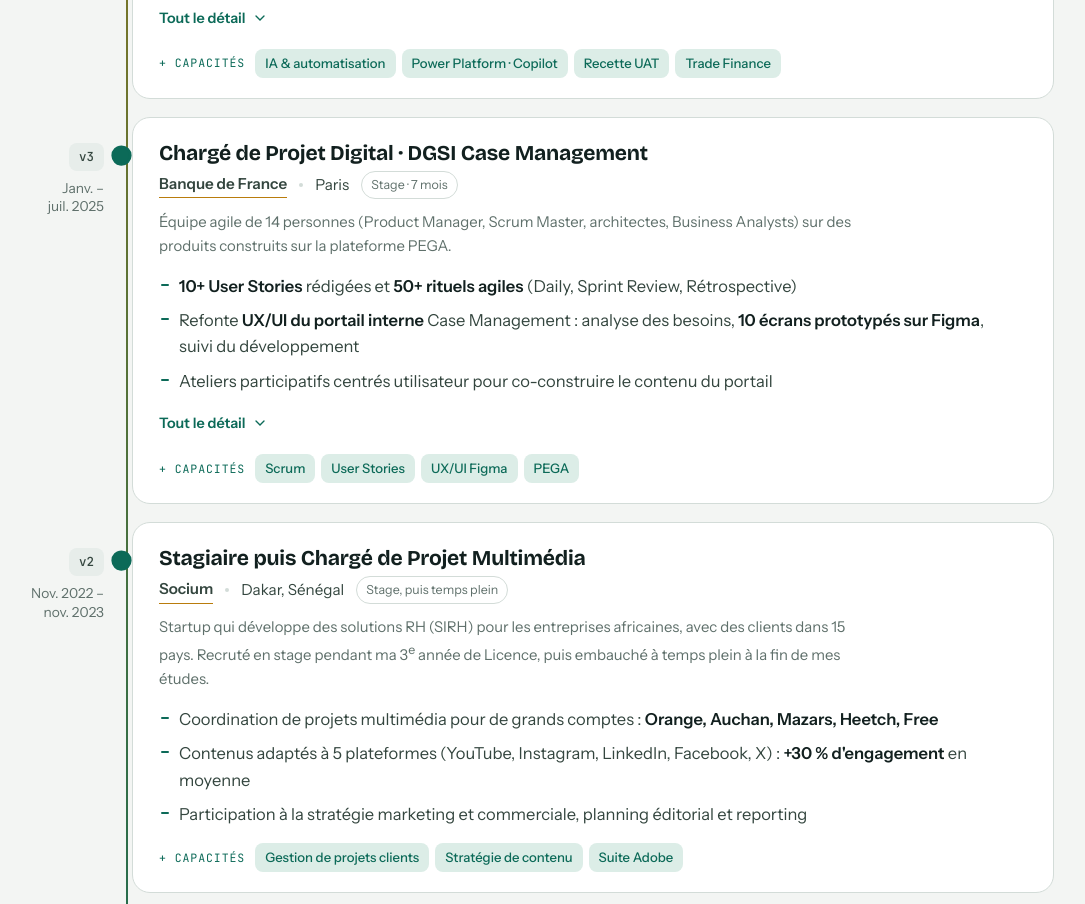
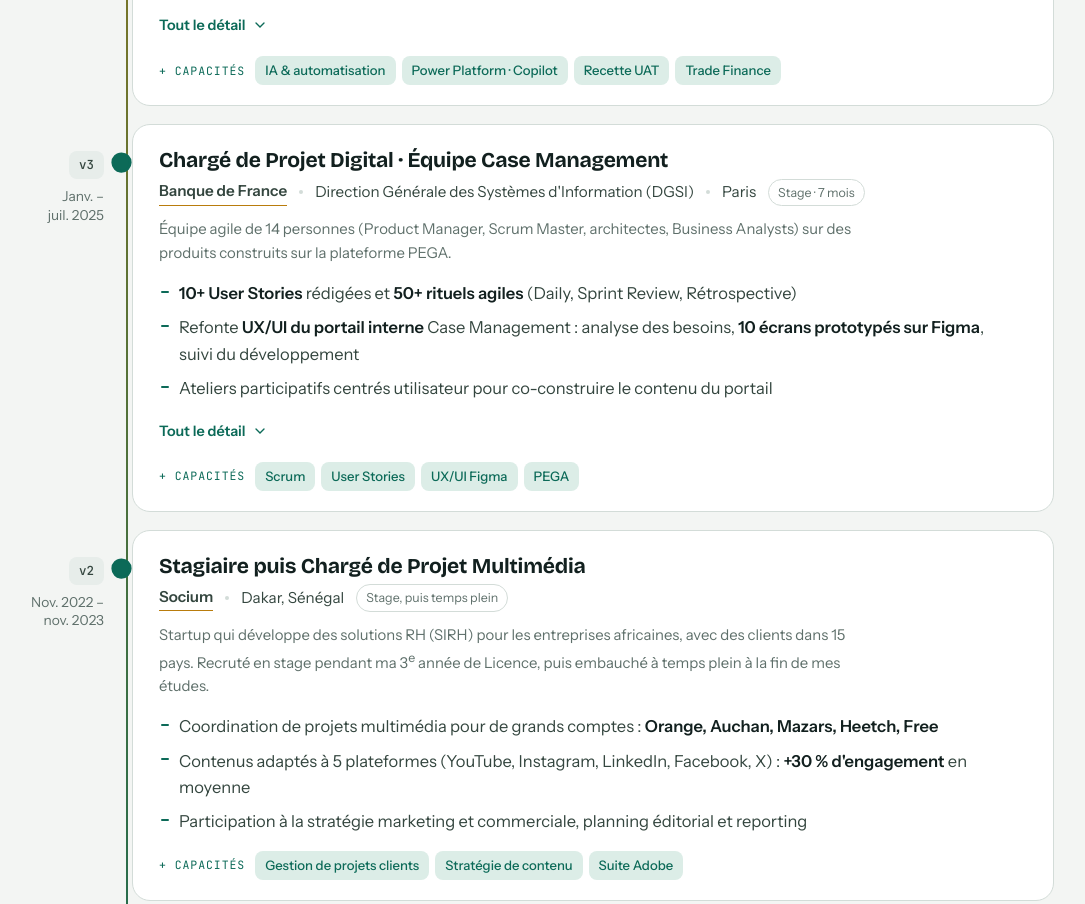
Before and after one commit to moksen2001/elmokhtar-cv, a plain HTML site: page index.html in a window 1280 px wide. Shown: the part 3305-4209 px from the top of the page, without its empty margins (136-1221 px from the left). Drawn offline with nearby package versions, Linux system fonts and the light colour scheme.

Commit message:
Add files via upload

```diff
--- a/index.html
+++ b/index.html
@@ -1,3 +1,13 @@
+<!doctype html>
+<html lang="fr">
+<head>
+<meta charset="utf-8">
+<meta name="viewport" content="width=device-width, initial-scale=1, viewport-fit=cover">
+<meta name="theme-color" content="#0C6A58">
+<meta property="og:title" content="El Mokhtar Berrada · CV interactif">
+<meta property="og:description" content="Proxy Product Owner chez Servier. Produit, IA et automatisation, de la Trade Finance à la R&amp;D pharmaceutique.">
+<meta property="og:image" content="https://moksen2001.github.io/elmokhtar-cv/img/portrait.jpg">
+<meta property="og:url" content="https://moksen2001.github.io/elmokhtar-cv/">
 <title>El Mokhtar Berrada</title>
 <meta name="description" content="Proxy Product Owner chez Servier. Produit, IA et automatisation, de la Trade Finance à la R&D pharmaceutique.">
 <link rel="preconnect" href="https://fonts.googleapis.com">
@@ -463,6 +473,9 @@ footer{padding-block:10px 40px;color:var(--muted);font-size:.86rem;display:flex;
   html{scroll-behavior:auto}
 }
 </style>
+</head>
+<body>
+
 
 <div class="progress" id="progress"></div>
 
@@ -635,8 +648,8 @@ footer{padding-block:10px 40px;color:var(--muted);font-size:.86rem;display:flex;
         <article class="rel rv">
           <div class="when"><span class="ver">v3</span><span class="d">Janv. –<br>juil. 2025</span></div>
           <div class="card body">
-            <div class="rhead"><h3>Chargé de Projet Digital · DGSI Case Management</h3></div>
-            <div class="org"><a href="https://www.banque-france.fr" target="_blank" rel="noopener">Banque de France</a><span class="sep"></span><span>Paris</span><span class="tag">Stage · 7 mois</span></div>
+            <div class="rhead"><h3>Chargé de Projet Digital · Équipe Case Management</h3></div>
+            <div class="org"><a href="https://www.banque-france.fr" target="_blank" rel="noopener">Banque de France</a><span class="sep"></span><span>Direction Générale des Systèmes d'Information (DGSI)</span><span class="sep"></span><span>Paris</span><span class="tag">Stage · 7 mois</span></div>
             <p class="ctx">Équipe agile de 14 personnes (Product Manager, Scrum Master, architectes, Business Analysts) sur des produits construits sur la plateforme PEGA.</p>
             <ul class="pts">
               <li><b>10+ User Stories</b> rédigées et <b>50+ rituels agiles</b> (Daily, Sprint Review, Rétrospective)</li>
@@ -1241,3 +1254,6 @@ footer{padding-block:10px 40px;color:var(--muted);font-size:.86rem;display:flex;
   });
 })();
 </script>
+
+</body>
+</html>
```
